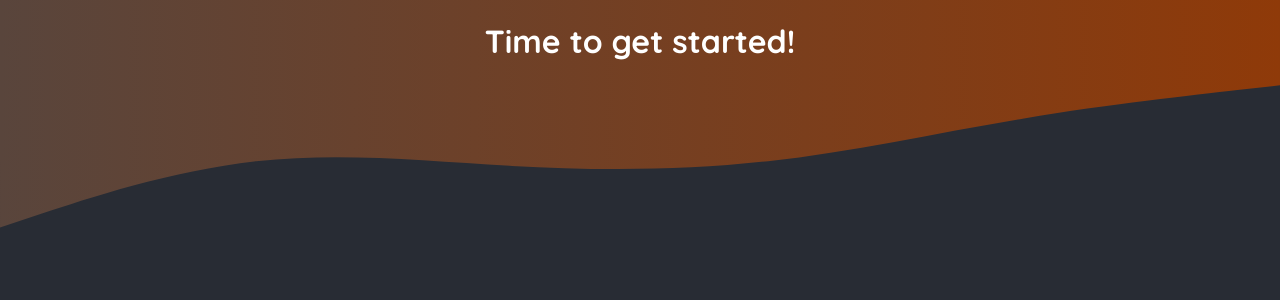
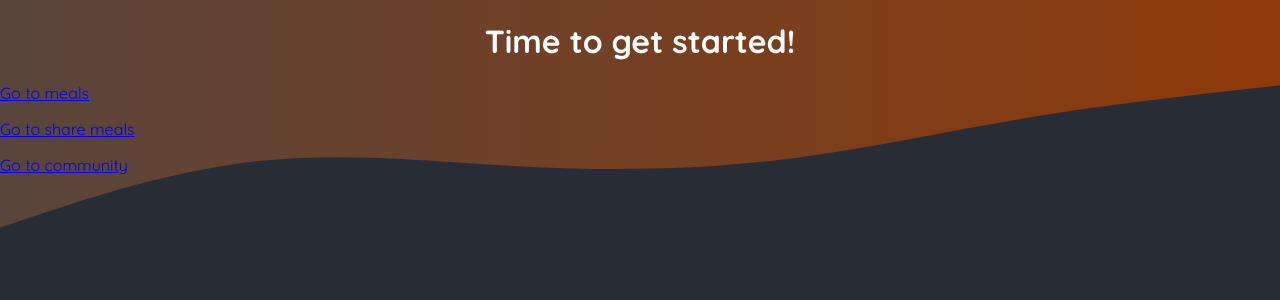
Before and after one commit to camiguillan/meals-app-starting-project-nextjs, a Next.js app: page / in a window 1280 px wide. Shown: the top 300 px of the page. Built offline with nearby package versions, Linux system fonts and the light colour scheme.

Commit message:
route structuring

```diff
--- /dev/null
+++ b/app/community/page.js
@@ -0,0 +1,3 @@
+export default function Community(){
+    return <h1> Community Page </h1>
+}
--- /dev/null
+++ b/app/meals/[mealSlug]/page.js
@@ -0,0 +1,3 @@
+export default function MealDetails(){
+    return <h1>  Meal Details </h1>
+}
--- /dev/null
+++ b/app/meals/page.js
@@ -0,0 +1,3 @@
+export default function MealsPage(){
+    return <h1> Meals </h1>
+}
--- /dev/null
+++ b/app/meals/share/page.js
@@ -0,0 +1,3 @@
+export default function ShareMealPage(){
+    return <h1> Share Meal </h1>
+}
--- a/app/page.js
+++ b/app/page.js
@@ -1,9 +1,14 @@
+import Link from "next/link";
+
 export default function Home() {
   return (
     <main>
       <h1 style={{ color: 'white', textAlign: 'center' }}>
         Time to get started!
       </h1>
+      <p> <Link href='/meals'   > Go to meals  </Link>  </p>
+      <p> <Link href='/meals/share'   > Go to share meals  </Link>  </p>
+      <p> <Link href='/community'   > Go to community </Link>  </p>
     </main>
   );
 }
```
Also changed, not shown: 2 other files (tests, documents, lock files or other folders).
